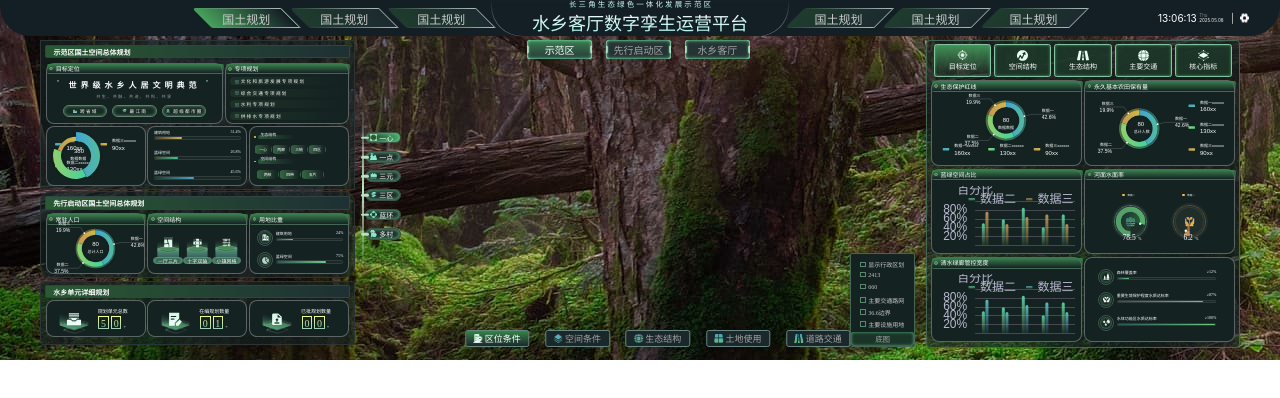
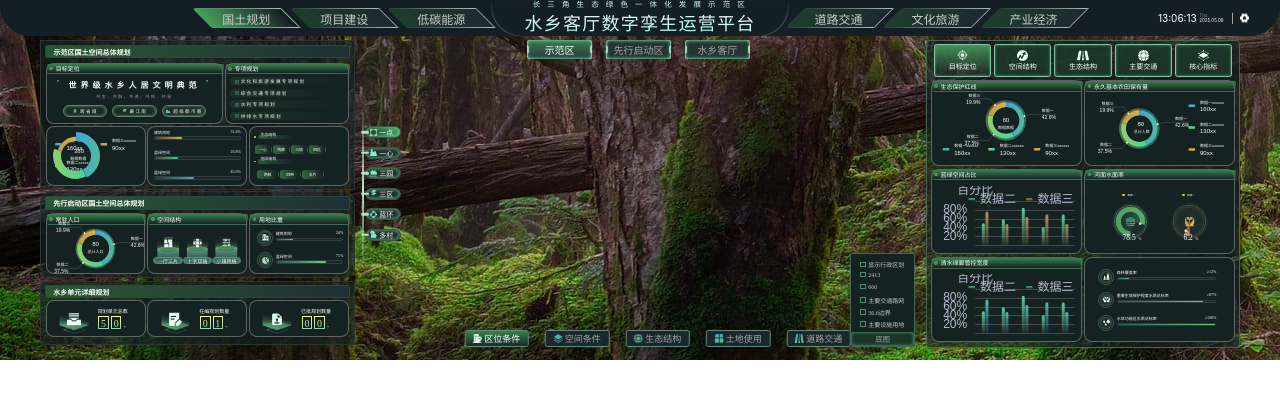
Before and after one commit to xya-0526/digital-twin, a Vue app: page /national-planning/land-use in a window 1280 px wide. Shown: the top 398 px of the page. Built offline with nearby package versions, Linux system fonts and the light colour scheme.

Commit message:
完善部分问题

```diff
--- a/src/components/AeraButton.vue
+++ b/src/components/AeraButton.vue
@@ -1,12 +1,13 @@
 <template>
 
     <div class="butBox">
+
         <UnAeraButton v-for="(i, index) in textArray" :key="index" @click="addActive(index)"
         :width="'25.9rem'"
         :height="'7.7rem'"
         :Font_size="'4rem'"
             :color="activeButton == index ? '#fff' : '#a5a4a4'"
-           :bgimage="activeButton == index ? '../src/assets/images/PK2.svg' : '../src/assets/images/PK1.svg'"
+           :bgimage="activeButton == index ? '../src/assets/images/PK2.svg' :'../src/assets/images/PK1.svg'"
             :text="i">
         </UnAeraButton>
     </div>
@@ -18,10 +19,11 @@
 
 <script setup lang="ts">
 import UnAeraButton from "./UnAeraButton.vue"
+import PK2 from'@/assets/images/PK2.svg'
+import PK1 from '@/assets/images/PK1.svg'
 const textArray = ref(["示范区", "先行启动区", "水乡客厅"])
 let activeButton = ref(0)
 const addActive = (index: number) => {
-    console.log(index)
     activeButton.value = index
     // 这里可以添加点击事件的逻辑
     // 比如改变按钮的样式或执行其他操作
--- a/src/components/BottomButton.vue
+++ b/src/components/BottomButton.vue
@@ -10,6 +10,11 @@
 </template>
 <script setup lang="ts">
 import UniversalButton from './UniversalButton.vue';
+import P3 from'@/assets/images/P3.png'
+import P5 from'@/assets/images/P5.png'
+import P2 from'@/assets/images/P2.png'
+import P1 from'@/assets/images/P1.png'
+import P4 from'@/assets/images/P4.png'
 let activeButton = ref(0)
 const addActive = (index: number) => {
     console.log(index)
@@ -24,7 +29,7 @@ const buttons = ref([
         image: {
             height: "3.5rem",
             width: "3.5rem",
-            src: "../src/assets/images/P3.png",
+            src: P3,
         }
     },
     {
@@ -32,7 +37,7 @@ const buttons = ref([
         image: {
            height: "3.5rem",
             width: "3.5rem",
-            src: "../src/assets/images/P5.png",
+            src: P5,
             alt: '',
         }
 
@@ -42,7 +47,7 @@ const buttons = ref([
         image: {
            height: "3.5rem",
             width: "3.5rem",
-            src: "../src/assets/images/P2.png",
+            src: P2,
         }
 
     },
@@ -51,7 +56,7 @@ const buttons = ref([
         image: {
            height: "3.5rem",
             width: "3.5rem",
-            src: "../src/assets/images/P1.png",
+            src: P1,
         }
     },
     {
@@ -59,7 +64,7 @@ const buttons = ref([
         image: {
            height: "3.5rem",
             width: "3.5rem",
-            src: "../src/assets/images/P4.png",
+            src: P4,
         }
 
     },
@@ -77,7 +82,7 @@ const buttons = ref([
     display: flex;
     justify-content: space-between;
     align-items: center;
-    width: 154.2rem;
+    width: 154.6rem;
     height: 6.7rem;
     top: 116rem;
     left: 247.1rem;
--- a/src/components/ColumnButton.vue
+++ b/src/components/ColumnButton.vue
@@ -16,6 +16,12 @@
 </template>
 <script setup lang="ts">
 import UniversalButton from './UniversalButton.vue';
+import P6 from'@/assets/images/P6.png'
+import P7 from'@/assets/images/P7.png'
+import P8 from'@/assets/images/P8.png'
+import P9 from'@/assets/images/P9.png'
+import P10 from'@/assets/images/P10.png'
+import P11 from'@/assets/images/P11.png'
 import { ref } from 'vue';
 let activeButton = ref(0)
 const addActive = (index: number) => {
@@ -26,29 +32,29 @@ const addActive = (index: number) => {
 }
 const buttons = ref([
     {
+        text: "一点",
+        image: {
+            width: "2.7rem",
+            height: "2.7rem",
+            src: P6,
+        }
+    },
+    {
         text: "一心",
         image: {
             width: "2.7rem",
             height: "2.7rem",
-            src: "../src/assets/images/P6.png",
-        }
-    },
-    {
-        text: "一点",
-        image: {
-            width: "2.7rem",
-            height: "2.7rem",
-            src: "../src/assets/images/P7.png",
+            src: P7,
             alt: '',
         }
 
     },
     {
-        text: "三元",
+        text: "三园",
         image: {
             width: "2.7rem",
             height: "2.7rem",
-            src: "../src/assets/images/P8.png",
+            src:P8,
         }
 
     },
@@ -57,7 +63,7 @@ const buttons = ref([
         image: {
             width: "2.7rem",
             height: "2.7rem",
-            src: "../src/assets/images/P9.png",
+            src: P9,
         }
     },
     {
@@ -65,7 +71,7 @@ const buttons = ref([
         image: {
             width: "2.7rem",
             height: "2.7rem",
-            src: "../src/assets/images/P10.png",
+            src: P10,
         }
 
     },
@@ -75,7 +81,7 @@ const buttons = ref([
         image: {
             width: "2.7rem",
             height: "2.7rem",
-            src: "../src/assets/images/P11.png",
+            src: P11,
         }
 
     },
@@ -87,7 +93,7 @@ const buttons = ref([
 
 <style scoped>
 .Butbox {
-    top: 20.5%;
+    top: 20%;
     left: 128.9rem;
     height: 67.05rem;
     width: 16.3rem;
@@ -105,7 +111,7 @@ const buttons = ref([
 }
 
 .Butbox2 {
-    margin-bottom: 3rem;
+    margin-bottom: 3.5rem;
     position: relative;
 }
 
--- a/src/components/NavigationBar.vue
+++ b/src/components/NavigationBar.vue
@@ -8,7 +8,7 @@
             </button>
             <div class="title">
                 <div id="box1">
-                    <p>长 三 角 生 态 绿 色 一 体 化 发 展 示 范 区</p>
+                    <p id="P1">长 三 角 生 态 绿 色 一 体 化 发 展 示 范 区</p>
                     <p>水乡客厅数字孪生运营平台</p>
                 </div>
             </div>
@@ -28,7 +28,7 @@
 <script setup lang="ts">
 
 import { onMounted, ref, onBeforeUnmount } from 'vue';
-const titles = ref(["国土规划", "国土规划", "国土规划", "国土规划", "国土规划", "国土规划"])
+const titles = ref(["国土规划", "项目建设", "低碳能源", "道路交通", "文化旅游", "产业经济"])
 let nowtime = ref("");
 let CurrentYM = ref("")
 let week = ref("")
@@ -155,11 +155,15 @@ header .title {
             -webkit-text-fill-color: transparent;
             font-size: 3rem;
 
+
         }
-
+    #P1{
+         letter-spacing: 1rem;
+    }
         p:nth-child(2) {
             font-size: 7.2rem;
-            margin-bottom: 1rem
+            margin-bottom: 1rem;
+            letter-spacing: 0.5rem;
         }
     }
 }
@@ -236,5 +240,7 @@ background-color: #a5a4a4;
 }
 .active {
     background: linear-gradient(to right, #47A25C, #151C24) !important;
+    font-weight: 7 00;
+    color:#FFFFFF;
 }
 </style>
--- a/src/components/StructureButton.vue
+++ b/src/components/StructureButton.vue
@@ -1,44 +1,51 @@
-<script setup>
+<script setup lang="ts">
+import P24 from "@/assets/images/P24.png"
+import P20 from "@/assets/images/P20.svg"
+import P21 from "@/assets/images/P21.svg"
+import P22 from "@/assets/images/P22.svg"
+import P23 from "@/assets/images/P23.svg"
 const isActive = ref(1)
+console.log(P20,"XXX")
+const buttonClick = value => {
 
-const buttonClick = value => {
   isActive.value = value
 }
 
-const data =[
+const data = [
   {
     id: 1,
     name: '目标定位',
-    icon: '../src/assets/images/路径 3.png'
+    icon: P24,
   },
   {
     id: 2,
     name: '空间结构',
-    icon: '../src/assets/images/P20.svg'
+    icon: P20
   },
   {
     id: 3,
     name: '生态结构',
-    icon: '../src/assets/images/P21.svg'
+    icon: P21
   },
   {
     id: 4,
     name: '主要交通',
-    icon: '../src/assets/images/P22.svg'
+    icon: P22
   },
   {
     id: 5,
     name: '核心指标',
-    icon: '../src/assets/images/P23.svg'
+    icon: P23
   }
 ]
 </script>
 
 <template>
   <div class="bus">
-    <button v-for="i in data" :key="i.id" @click="buttonClick(i.id)" :class="['button', { buttonClick: isActive === i.id }]">
+    <button v-for="i in data" :key="i.id" @click="buttonClick(i.id)"
+      :class="['button', { buttonClick: isActive === i.id }]">
       <img :src="i?.icon" alt="" class="icon" />
-      <div class="test">{{i.name}}</div>
+      <div class="test">{{ i.name }}</div>
     </button>
   </div>
 </template>
--- a/src/components/UnAeraButton.vue
+++ b/src/components/UnAeraButton.vue
@@ -78,7 +78,7 @@ let x = defineProps({
         default: ""
     }
 })
-
+console.log(x.bgimage,"####")
 </script>
 <style scoped>
 button {
--- a/src/components/cartBoxOneCentent.vue
+++ b/src/components/cartBoxOneCentent.vue
@@ -11,24 +11,27 @@
 </template>
 <script setup lang="ts">
 import UniversalButton from './UniversalButton.vue';
+import Slice1 from'@/assets/images/Slice1.svg'
+import Slice2 from'@/assets/images/Slice2.svg'
+import Slice3 from'@/assets/images/Slice3.svg'
 const Array = [{
     text: "一厅三片",
     image: {
-        src: "../src/assets/images/Slice1.svg",
+        src:Slice1,
         alt: ""
     }
 },
 {
     text: "十字双轴",
     image: {
-        src: "../src/assets/images/Slice2.svg",
+        src: Slice2,
         alt: ""
     },
 },
 {
     text: "小镇网格",
     image: {
-        src: "../src/assets/images/Slice3.svg",
+        src: Slice3,
         alt: ""
     }
 }
--- a/src/components/textTitle.vue
+++ b/src/components/textTitle.vue
@@ -8,7 +8,8 @@ const props = defineProps({
     type: Object,
   }
 })
-const icon =ref( [P16,P9,P17])
+const icon =ref( [P17,P9,P16])
+console.log(P9)
 </script>
 
 <template>
--- a/src/server/db.js
+++ b/src/server/db.js
@@ -1,3 +1,7 @@
+
+import P15 from '@/assets/images/P15.svg'
+import P13 from '@/assets/images/P13.svg'
+import P12 from '@/assets/images/P12.svg'
 export const Demonstrationarea = {
   title:"示范区国土空间总体规划",
   data:
@@ -82,7 +86,7 @@ export const WaterTownshipUnit = {
   data:[{
   text: "规划单元总数",
   image: {
-    src: '../src/assets/images/P15.svg',
+    src: P15,
     alt: ''
   },
   count:50
@@ -91,7 +95,7 @@ export const WaterTownshipUnit = {
 {
   text: "在编规划数量",
   image: {
-    src: '../src/assets/images/P13.svg',
+    src:P13,
     alt: ''
   },
   count:1
@@ -101,7 +105,7 @@ export const WaterTownshipUnit = {
 {
   text: "已批规划数量",
   image: {
-    src: '../src/assets/images/P12.svg',
+    src: P12,
     alt: ''
   },
   count:0
```
Also changed, not shown: src/assets/images/P24.png (renamed from src/assets/images/路径 3.png).
